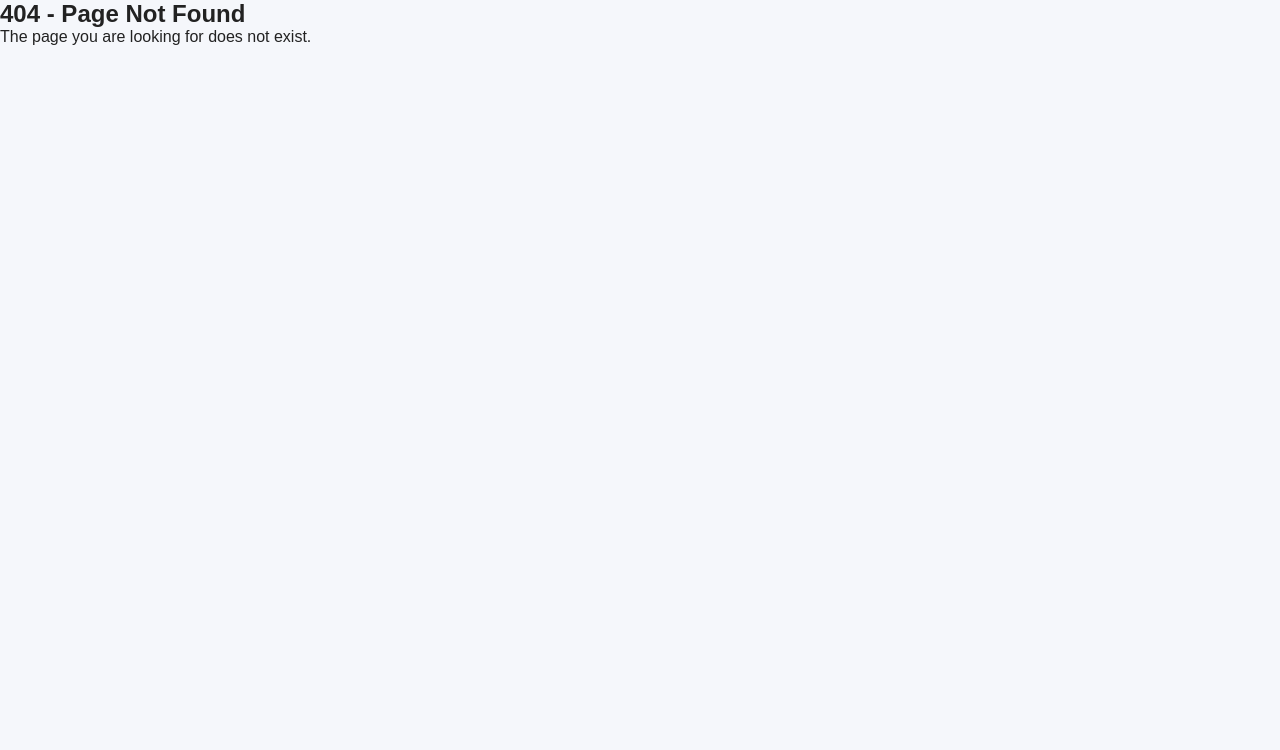
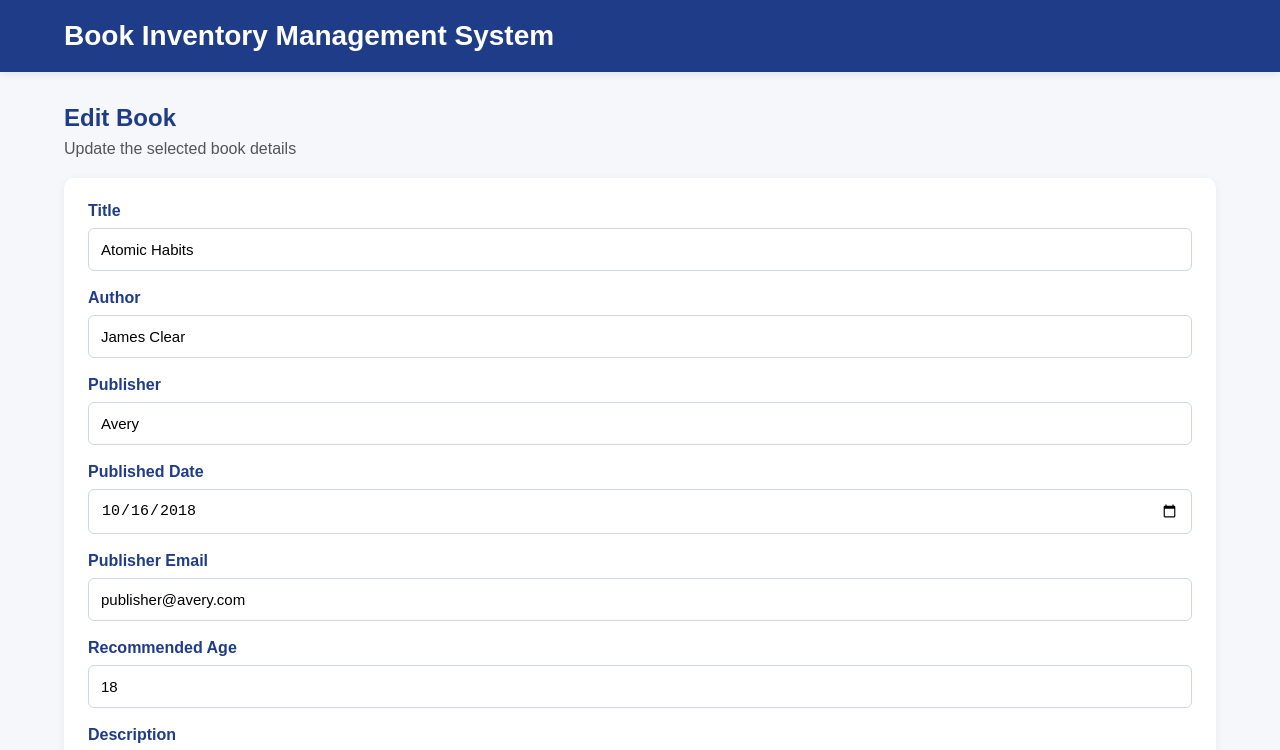
Before and after one commit to Dnyanu-Ingale/book-inventory-management, a React (Vite) app: page /books/edit/1 in a window 1280 px wide. Before the commit this address had no page. Shown: the top 750 px of the page. Built offline with nearby package versions, Linux system fonts and the light colour scheme; data requests are answered from the project's data file.

Commit message:
feat: implement book edit flow with prefilled reusable form

```diff
--- a/db.json
+++ b/db.json
@@ -1,14 +1,14 @@
 {
   "books": [
     {
-      "id": "1",
       "title": "Atomic Habits",
       "author": "James Clear",
       "publisher": "Avery",
       "publishedDate": "2018-10-16",
-      "description": "A practical guide to building good habits and breaking bad ones.",
       "email": "publisher@avery.com",
-      "recommendedAge": 18
+      "recommendedAge": 18,
+      "description": "A practical guide to building good habits and breaking bad ones...",
+      "id": "1"
     },
     {
       "id": "2",
--- /dev/null
+++ b/src/pages/EditBookPage.jsx
@@ -0,0 +1,121 @@
+import { useEffect, useState } from 'react';
+import { useNavigate, useParams, Link } from 'react-router-dom';
+import BookForm from '../components/common/BookForm';
+import { getBookById, updateBook } from '../services/bookService';
+
+const initialFormData = {
+  title: '',
+  author: '',
+  publisher: '',
+  publishedDate: '',
+  email: '',
+  recommendedAge: '',
+  description: '',
+};
+
+function EditBookPage() {
+  const navigate = useNavigate();
+  const { id } = useParams();
+
+  const [formData, setFormData] = useState(initialFormData);
+  const [isLoading, setIsLoading] = useState(true);
+  const [isSubmitting, setIsSubmitting] = useState(false);
+  const [error, setError] = useState('');
+
+  useEffect(() => {
+    const fetchBook = async () => {
+      try {
+        setIsLoading(true);
+        setError('');
+
+        const bookData = await getBookById(id);
+
+        setFormData({
+          title: bookData.title || '',
+          author: bookData.author || '',
+          publisher: bookData.publisher || '',
+          publishedDate: bookData.publishedDate || '',
+          email: bookData.email || '',
+          recommendedAge: bookData.recommendedAge || '',
+          description: bookData.description || '',
+        });
+      } catch (fetchError) {
+        setError('Failed to load book data for editing.');
+        console.error('Error fetching book for edit:', fetchError);
+      } finally {
+        setIsLoading(false);
+      }
+    };
+
+    fetchBook();
+  }, [id]);
+
+  const handleChange = (event) => {
+    const { name, value } = event.target;
+
+    setFormData((previousData) => ({
+      ...previousData,
+      [name]: value,
+    }));
+  };
+
+  const handleSubmit = async (event) => {
+    event.preventDefault();
+
+    try {
+      setIsSubmitting(true);
+      setError('');
+
+      await updateBook(id, {
+        ...formData,
+        recommendedAge: Number(formData.recommendedAge),
+      });
+
+      navigate('/');
+    } catch (submitError) {
+      setError('Failed to update book. Please try again.');
+      console.error('Error updating book:', submitError);
+    } finally {
+      setIsSubmitting(false);
+    }
+  };
+
+  if (isLoading) {
+    return (
+      <section className="page">
+        <div className="content-card">
+          <p>Loading book data...</p>
+        </div>
+      </section>
+    );
+  }
+
+  return (
+    <section className="page">
+      <div className="page-header">
+        <div>
+          <h2>Edit Book</h2>
+          <p>Update the selected book details</p>
+        </div>
+      </div>
+
+      <div className="content-card">
+        {error && <p className="error-text">{error}</p>}
+
+        <BookForm
+          formData={formData}
+          onChange={handleChange}
+          onSubmit={handleSubmit}
+          isSubmitting={isSubmitting}
+          submitButtonText="Update Book"
+        />
+
+        <Link to="/" className="secondary-link">
+          Cancel and go back
+        </Link>
+      </div>
+    </section>
+  );
+}
+
+export default EditBookPage;
--- a/src/pages/HomePage.jsx
+++ b/src/pages/HomePage.jsx
@@ -34,7 +34,7 @@ function HomePage() {
   };
 
   const handleEdit = (book) => {
-    console.log('Edit:', book);
+  navigate(`/books/edit/${book.id}`);
   };
 
   const handleDelete = (id) => {
--- a/src/routes/AppRoutes.jsx
+++ b/src/routes/AppRoutes.jsx
@@ -4,17 +4,18 @@ import HomePage from '../pages/HomePage';
 import NotFoundPage from '../pages/NotFoundPage';
 import BookDetailsPage from '../pages/BookDetailsPage';
 import AddBookPage from '../pages/AddBookPage';
+import EditBookPage from '../pages/EditBookPage';
 
 function AppRoutes() {
   return (
     <BrowserRouter>
       <Routes>
         <Route path="/" element={<MainLayout />}>
-        <Route index element={<HomePage />} />
-        <Route path="books/add" element={<AddBookPage />} />
-        <Route path="books/:id" element={<BookDetailsPage />} />
+          <Route index element={<HomePage />} />
+          <Route path="books/add" element={<AddBookPage />} />
+          <Route path="books/edit/:id" element={<EditBookPage />} />
+          <Route path="books/:id" element={<BookDetailsPage />} />
         </Route>
-
         <Route path="*" element={<NotFoundPage />} />
       </Routes>
     </BrowserRouter>
--- a/src/services/bookService.js
+++ b/src/services/bookService.js
@@ -16,3 +16,8 @@ export const createBook = async (bookData) => {
   const response = await axios.post(API_BASE_URL, bookData);
   return response.data;
 };
+
+export const updateBook = async (id, bookData) => {
+  const response = await axios.put(`${API_BASE_URL}/${id}`, bookData);
+  return response.data;
+};
--- a/src/styles/app.css
+++ b/src/styles/app.css
@@ -1,9 +1,61 @@
+/* ===== Layout ===== */
+.layout {
+  min-height: 100vh;
+}
+
+.header {
+  background-color: #1f3c88;
+  color: #ffffff;
+  padding: 20px 0;
+  box-shadow: 0 2px 8px rgba(0, 0, 0, 0.08);
+}
+
+.header-container,
+.main-content {
+  width: 90%;
+  max-width: 1200px;
+  margin: 0 auto;
+}
+
+.logo {
+  font-size: 28px;
+  font-weight: 700;
+}
+
+.main-content {
+  padding: 32px 0;
+}
+
+/* ===== Page Structure ===== */
+.page {
+  display: flex;
+  flex-direction: column;
+  gap: 20px;
+}
+
 .page-header {
   display: flex;
   justify-content: space-between;
   align-items: center;
 }
 
+.page-header h2 {
+  margin-bottom: 8px;
+  color: #1f3c88;
+}
+
+.page-header p {
+  color: #555;
+}
+
+.content-card {
+  background-color: #ffffff;
+  border-radius: 10px;
+  padding: 24px;
+  box-shadow: 0 2px 10px rgba(0, 0, 0, 0.06);
+}
+
+/* ===== Buttons ===== */
 .primary-btn {
   background-color: #1f3c88;
   color: white;
@@ -11,13 +63,19 @@
   padding: 10px 18px;
   border-radius: 6px;
   cursor: pointer;
+  font-weight: 500;
 }
 
 .primary-btn:hover {
   background-color: #162f6a;
 }
 
-/* Table Styles */
+.primary-btn:disabled {
+  background-color: #aab3c5;
+  cursor: not-allowed;
+}
+
+/* ===== Table Styles ===== */
 .table-container {
   overflow-x: auto;
 }
@@ -36,6 +94,7 @@
 
 .book-table th {
   background-color: #f1f3f8;
+  font-weight: 600;
 }
 
 .actions {
@@ -49,6 +108,7 @@
   border: none;
   border-radius: 4px;
   cursor: pointer;
+  font-size: 13px;
 }
 
 .actions button:nth-child(1) {
@@ -69,31 +129,10 @@
 .no-data {
   text-align: center;
   padding: 20px;
+  color: #777;
 }
 
-.error-text {
-  color: #d93025;
-  font-weight: 500;
-}
-
-.secondary-link {
-  display: inline-block;
-  margin-top: 16px;
-  color: #1f3c88;
-  text-decoration: none;
-  font-weight: 600;
-}
-
-.secondary-link:hover {
-  text-decoration: underline;
-}
-
-.details-card {
-  display: flex;
-  flex-direction: column;
-  gap: 12px;
-}
-
+/* ===== Form Styles ===== */
 .book-form {
   display: flex;
   flex-direction: column;
@@ -119,6 +158,7 @@
   border-radius: 6px;
   font-size: 15px;
   outline: none;
+  transition: border-color 0.2s ease;
 }
 
 .form-group input:focus,
@@ -130,3 +170,28 @@
   display: flex;
   justify-content: flex-start;
 }
+
+/* ===== Details Page ===== */
+.details-card {
+  display: flex;
+  flex-direction: column;
+  gap: 12px;
+}
+
+/* ===== States ===== */
+.error-text {
+  color: #d93025;
+  font-weight: 500;
+}
+
+.secondary-link {
+  display: inline-block;
+  margin-top: 16px;
+  color: #1f3c88;
+  text-decoration: none;
+  font-weight: 600;
+}
+
+.secondary-link:hover {
+  text-decoration: underline;
+}
```
